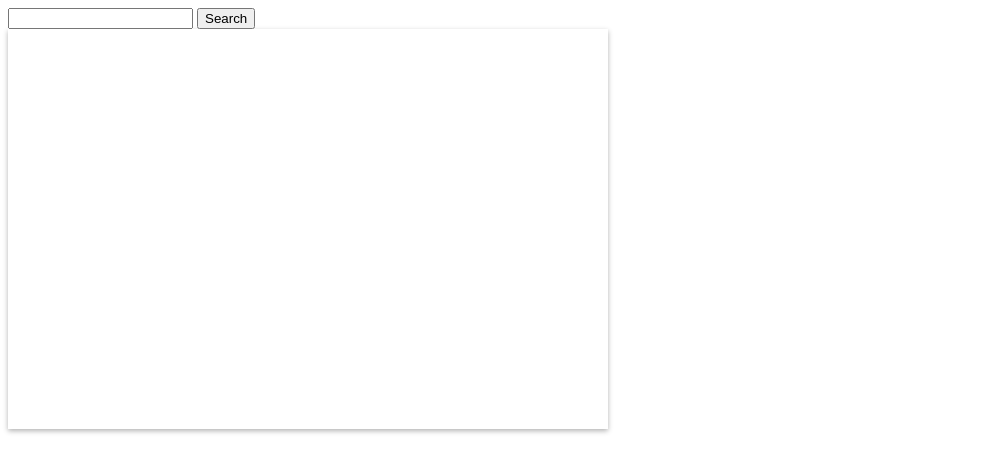
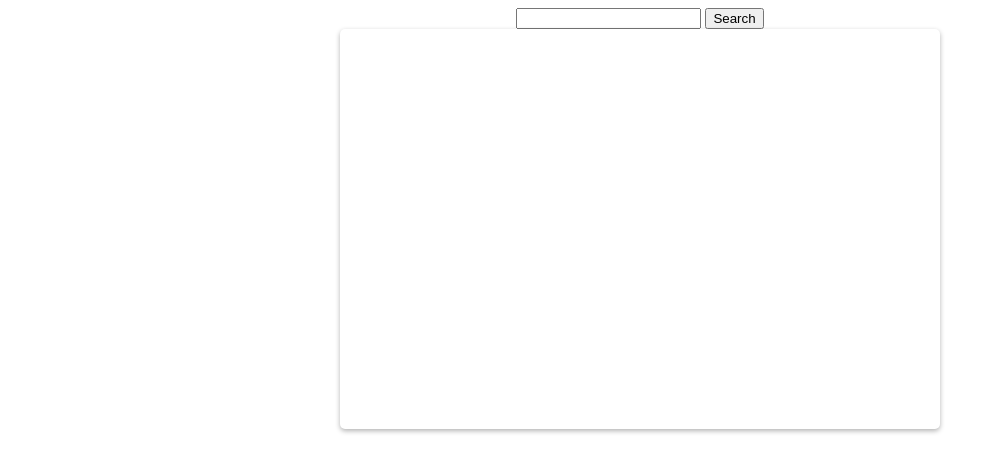
Before and after one commit to jor-eldevera/odin-weather-app, a plain HTML site: page index.html in a window 1280 px wide. Shown: the whole page, without its empty margins (0-1000 px from the left). Drawn offline with Linux system fonts and the light colour scheme.

Commit message:
Add radius to content, center items on page

```diff
--- a/styles.css
+++ b/styles.css
@@ -1,5 +1,13 @@
+body {
+    display: flex;
+    align-items: center;
+    justify-content: center;
+    flex-direction: column;
+}
+
 #content {
     box-shadow: 0px 2px 5px rgba(0, 0, 0, 0.3);
     width: 600px;
     height: 400px;
+    border-radius: 5px;
 }
```
